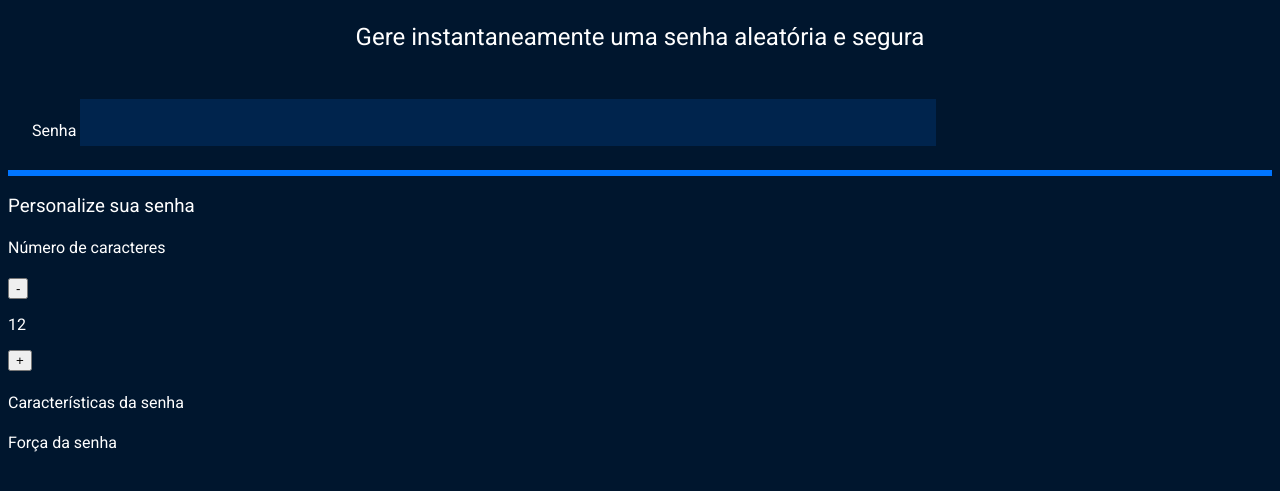
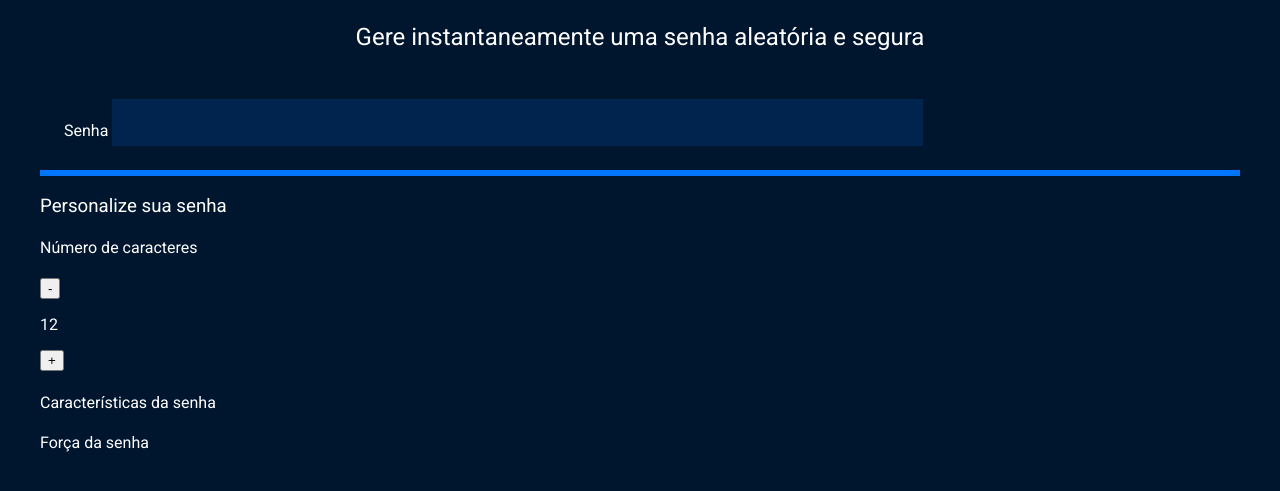
Before and after one commit to BrunoMendes007/js-gerador-de-senhas, a plain HTML site: page index.html in a window 1280 px wide. Shown: the part 195-686 px from the top of the page. Drawn offline with Linux system fonts and the light colour scheme.

Commit message:
max width

```diff
--- a/style.css
+++ b/style.css
@@ -47,3 +47,12 @@ body{
     font-size: 40px;
     width: 70%;
 }
+
+#campo-senha:focus{
+    outline: none;
+}
+
+.conteudo{
+    max-width: 1200px;
+    margin: 0 auto;
+}
```
